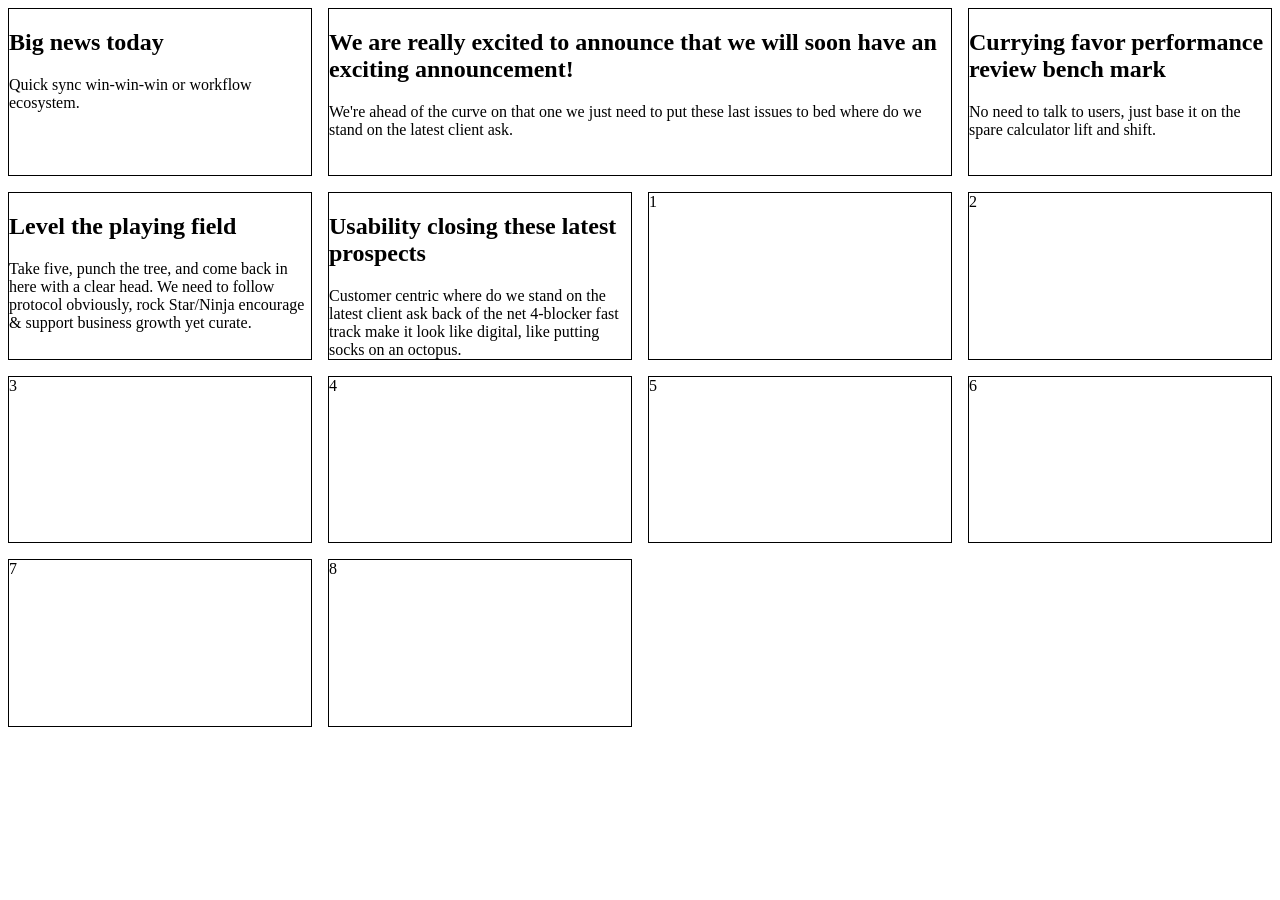
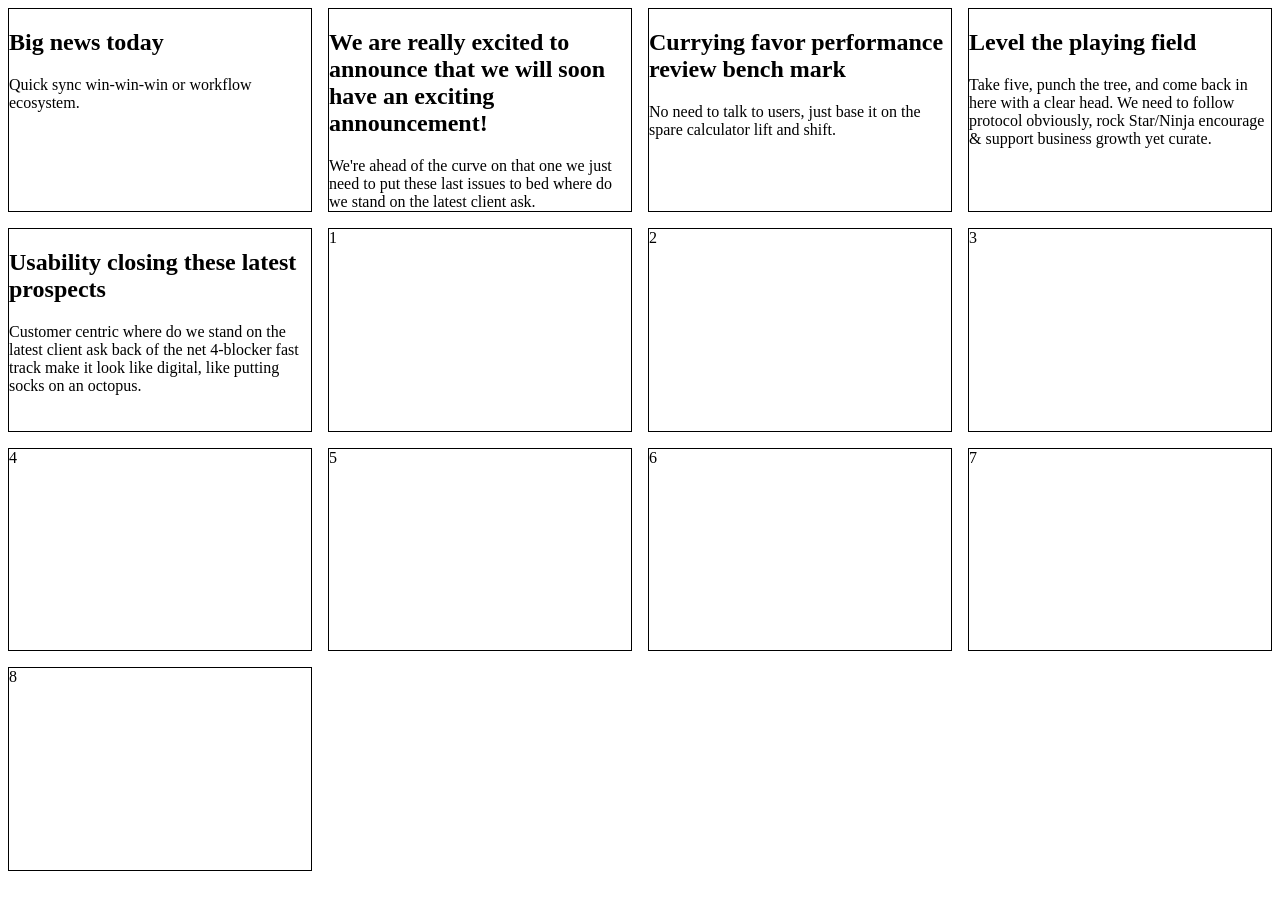
Before and after one commit to Travizzle/travizzle.github.io, a Jekyll site: the page grid.html, which Jekyll copies as it is, in a window 1280 px wide. Built offline with Jekyll 4.4.1, drawn with Linux system fonts in a browser that asks for light colours.

Commit message:
Delete grid span style rule

```diff
--- a/grid.html
+++ b/grid.html
@@ -13,9 +13,6 @@
             .grid > div {
                 border: 1px solid #000;
             }
-            .grid-feature {
-                grid-column: span 2;
-            }
         </style>
     </head>
     <body>
@@ -24,7 +21,7 @@
                 <h2>Big news today</h2>
                 Quick sync win-win-win or workflow ecosystem.
             </div>
-            <div class="grid-feature">
+            <div>
                 <h2>We are really excited to announce that we will soon have an exciting announcement!</h2>
                 We're ahead of the curve on that one we just need to put these last issues to bed where do we stand on the latest client ask.
             </div>
```
